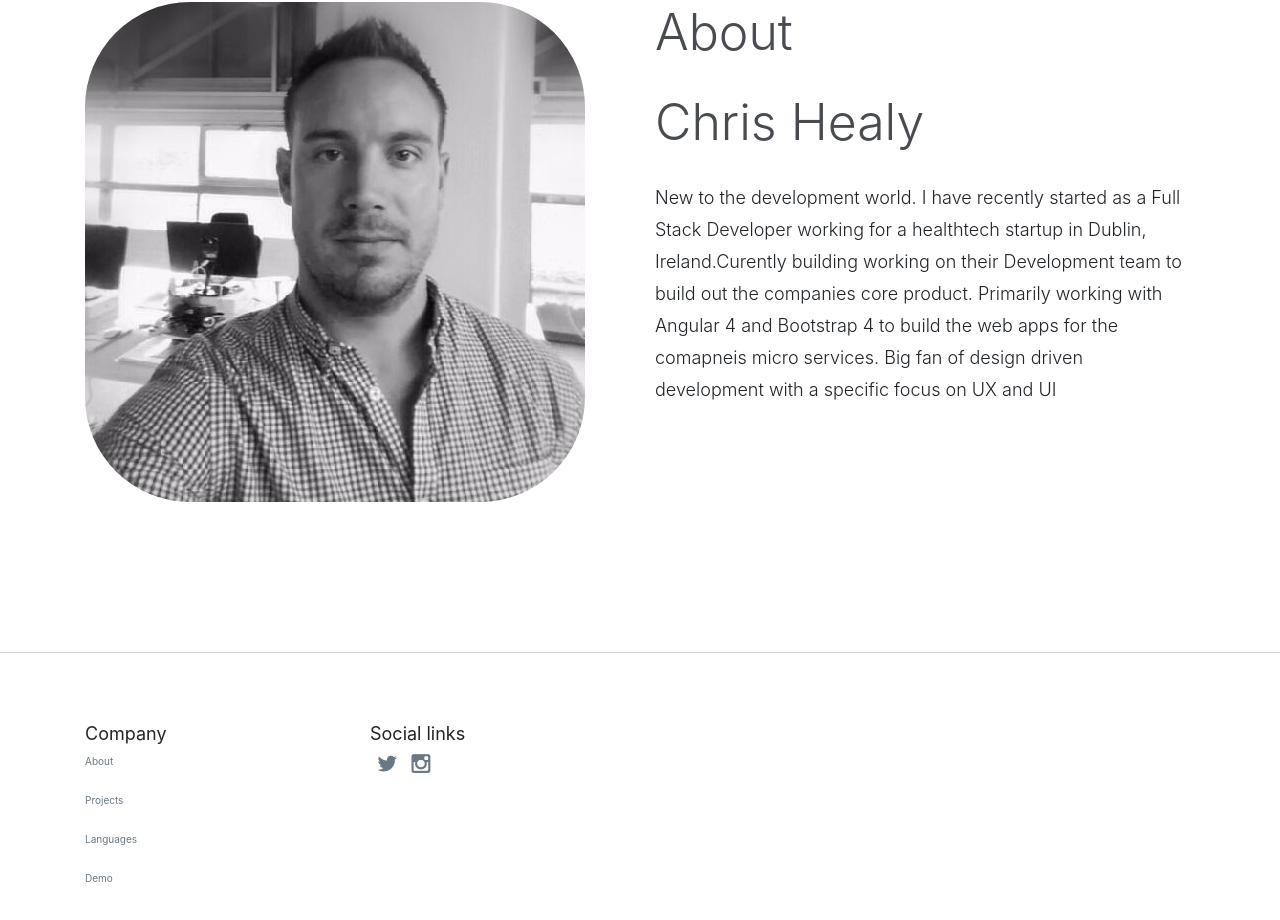
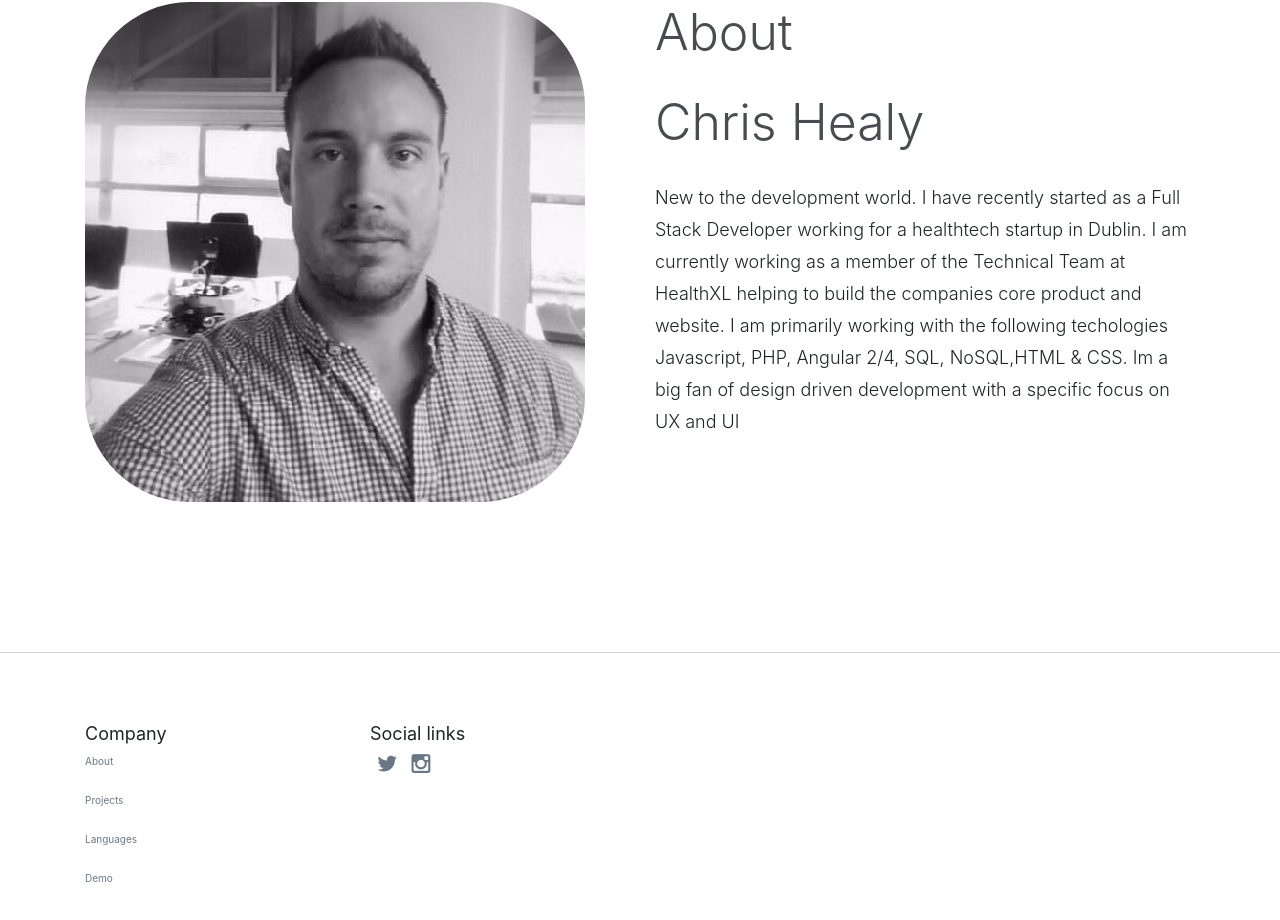
Before and after one commit to Code-Institute-Submissions/giphy-search-app, an Angular app: page / in a window 1280 px wide. Shown: the part 5093-6013 px from the top of the page. Built offline with nearby package versions, Linux system fonts and the light colour scheme; some icons are missing.

Commit message:
third deploy

```diff
--- a/src/app/main-section/main-section.component.html
+++ b/src/app/main-section/main-section.component.html
@@ -233,7 +233,8 @@
       <div class="col-md-6">
         <div class="fh5co-lead"><h1 class="fh5co-lead">About</h1></div>
         <h3 class="fh5co-lead ">Chris Healy</h3>
-        <p class="fh5co-sub-lead ">New to the development world. I have recently started as a Full Stack Developer working for a healthtech startup in Dublin, Ireland.Curently building working on their Development team to build out the companies core product. Primarily working with Angular 4 and Bootstrap 4 to build the web apps for the comapneis micro services. Big fan of design driven development with a specific focus on UX and UI</p>
+        <p class="fh5co-sub-lead ">New to the development world. I have recently started as a Full Stack Developer working for a healthtech startup in Dublin. I am currently working as a member of the Technical Team at HealthXL helping to build the companies core product and website. I am primarily working with the following techologies<br>
+          Javascript, PHP, Angular 2/4, SQL, NoSQL,HTML & CSS. Im a big fan of design driven development with a specific focus on UX and UI</p>
       </div>
     </div>
     <!--End of the About Section-->
```
